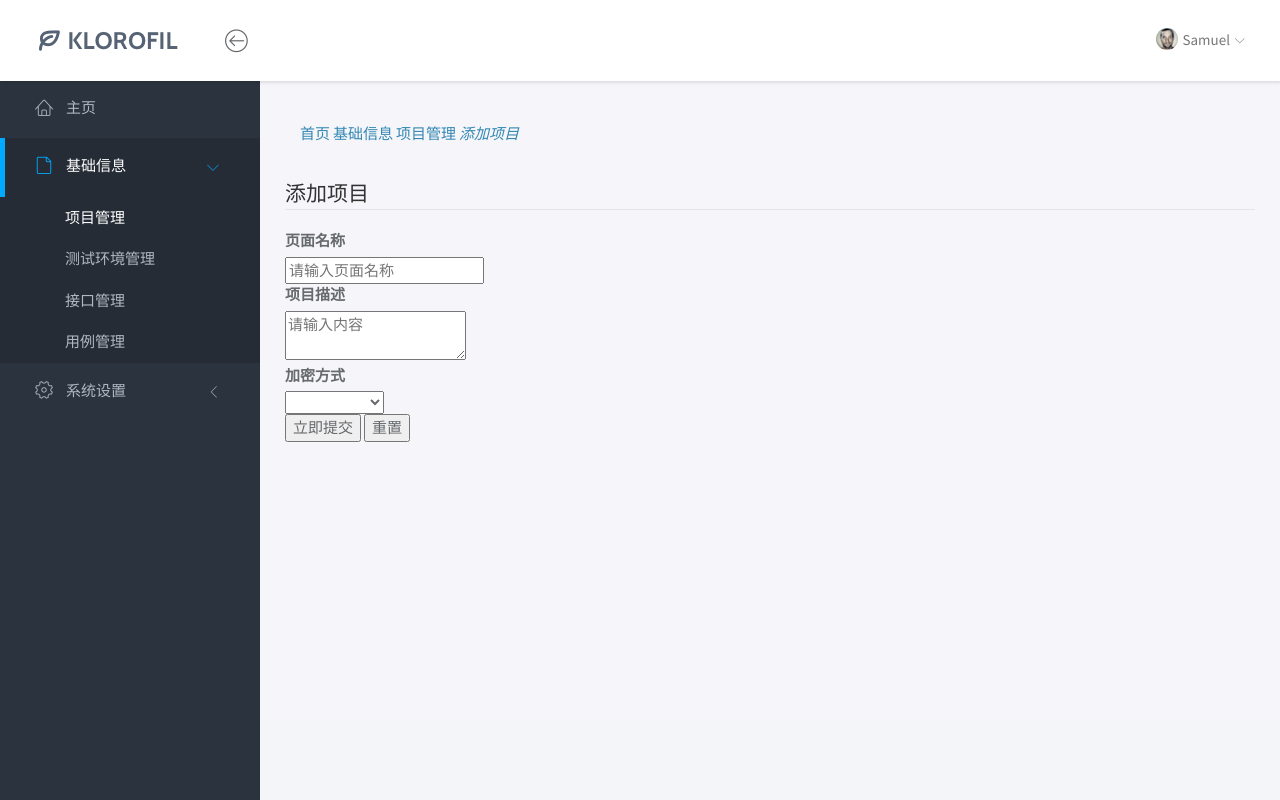
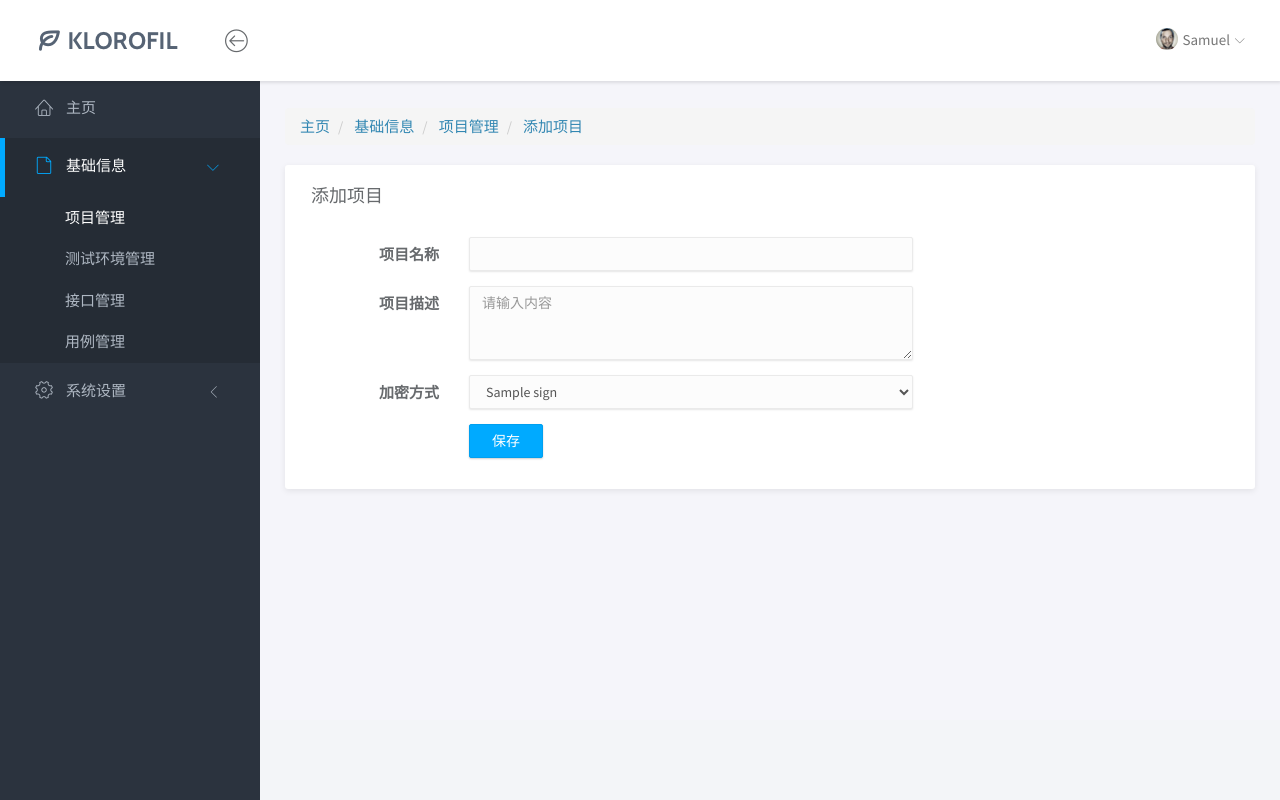
Before and after one commit to wsyu/EasyTest, a Python web app: template templates/base/project/add.html in a window 1280 px wide. Run offline with Jinja, Linux system fonts and the light colour scheme; the template is opened without the code that fills it: most values are stand-ins (such as "Sample title", 1, 10 or a date in 2020); some libraries are stand-ins or nearby versions.

Commit message:
修改页面

```diff
--- a/templates/base/project/add.html
+++ b/templates/base/project/add.html
@@ -1,51 +1,63 @@
 {% extends "../../base.html" %}
+
+{% block crumbs %}
+<div class="row">
+    <div class="col-md-12">
+        <ol class="breadcrumb">
+            <li>
+                <a href="/yqjr/index">主页</a>
+            </li>
+            <li class="active">
+                <a class="this">基础信息</a>
+            </li>
+            <li class="active">
+                <a class="this-page" href="/base/project/">项目管理</a>
+            </li>
+            <li class="active">
+                <a class="">添加项目</a>
+            </li>
+        </ol>
+
+    </div>
+</div>
+{% endblock %}
 
 {% block body %}
 
-<div class="layui-body">
-        <!-- 内容主体区域 -->
-        <div style="padding: 15px;">
-            <span class="layui-breadcrumb">
-                <a href="">首页</a>
-                <a class="this" href="">基础信息</a>
-                <a class="this-page" href="">项目管理</a>
-                <a><cite>添加项目</cite></a>
-            </span>
-        </div>
-        <div class="layui-row">
-            <div class="layui-col-md8 layui-col-md-offset1">
-                <fieldset class="layui-elem-field layui-field-title" style="margin-top: 20px;">
-                    <legend>添加项目</legend>
-                </fieldset>
-                <form class="layui-form" action="/base/project_add/" method="post">
-                    <div class="layui-form-item">
-                        <label class="layui-form-label">页面名称</label>
-                        <div class="layui-input-block">
-                            <input type="text" name="prj_name" lay-verify="title" autocomplete="off" placeholder="请输入页面名称"
-                                   class="layui-input">
+
+<div class="row">
+    <div class="col-md-12">
+        <div class="panel">
+            <div class="panel-heading">
+                <h3 class="panel-title">添加项目</h3>
+            </div>
+            <div class="panel-body">
+                <form class="form-horizontal" method="post" action="/base/project_add/">
+                    <div class="form-group">
+                        <label class="col-sm-2 control-label">项目名称</label>
+                        <div class="col-sm-6">
+                            <input type="text" name="prj_name" class="form-control">
                         </div>
                     </div>
-                    <div class="layui-form-item">
-                        <label class="layui-form-label">项目描述</label>
-                        <div class="layui-input-block">
-                            <textarea name="description" placeholder="请输入内容" class="layui-textarea"></textarea>
+                    <div class="form-group">
+                        <label class="col-sm-2 control-label">项目描述</label>
+                        <div class="col-sm-6">
+                            <textarea name="description" placeholder="请输入内容" class="form-control" rows="3"></textarea>
                         </div>
                     </div>
-                    <div class="layui-form-item">
-                        <label class="layui-form-label">加密方式</label>
-                        <div class="layui-input-block">
-                            <select name="sign_id" lay-filter="aihao">
-                                <option value=""></option>
+                    <div class="form-group">
+                        <label class="col-sm-2 control-label">加密方式</label>
+                        <div class="col-sm-6">
+                            <select name="sign" class="form-control">
                                 {% for sign in sign_list %}
-                                    <option value={{ sign.sign_id }}>{{ sign.sign_name }}</option>
+                                <option value={{ sign.sign_id }}>{{ sign.sign_name }}</option>
                                 {% endfor %}
                             </select>
                         </div>
                     </div>
-                    <div class="layui-form-item">
-                        <div class="layui-input-block">
-                            <button class="layui-btn" lay-submit="" lay-filter="demo1">立即提交</button>
-                            <button type="reset" class="layui-btn layui-btn-primary">重置</button>
+                    <div class="form-group">
+                        <div class="col-sm-offset-2 col-sm-6">
+                            <button type="submit" class="btn btn-primary">保存</button>
                         </div>
                     </div>
                 </form>
@@ -55,4 +67,6 @@
 
     </div>
 
+</div>
+
 {% endblock%}
```
